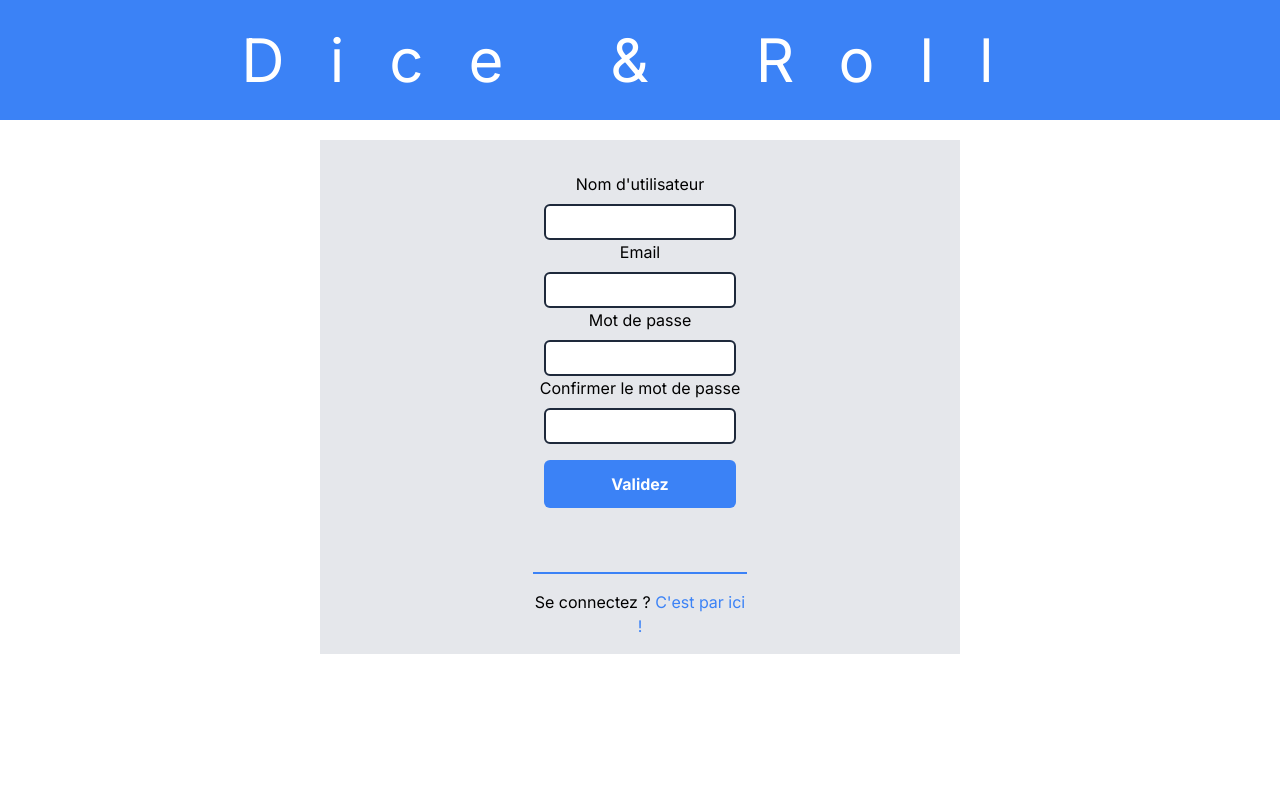
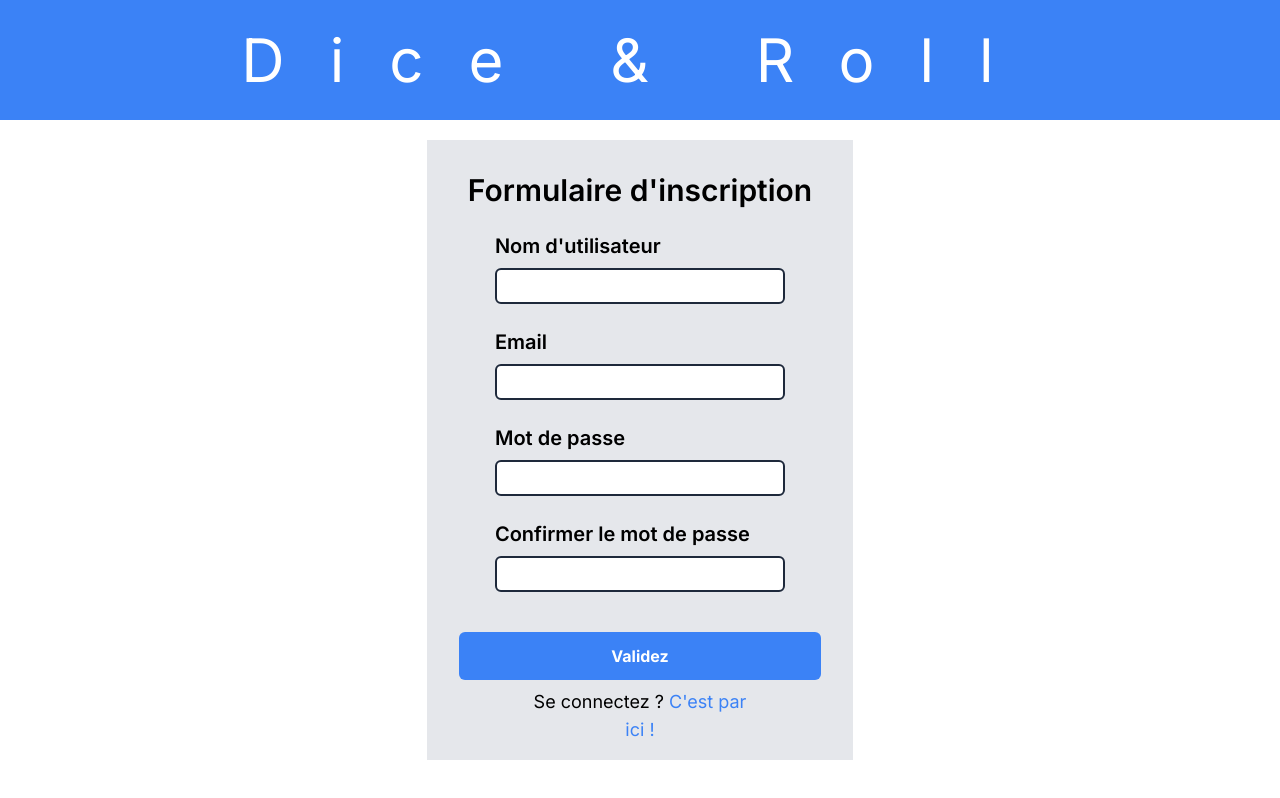
Before and after one commit to DuclosAlex/Dice_And_Roll-Front, a Next.js app: page / in a window 1280 px wide. Built offline with nearby package versions, Linux system fonts and the light colour scheme.

Commit message:
handle error in registerForm, add succes notfication, errorMessage, review css

```diff
--- a/components/ConnectComponent/ConnectComponent.tsx
+++ b/components/ConnectComponent/ConnectComponent.tsx
@@ -3,21 +3,25 @@
 import LoginForm from "../LoginForm/LoginForm";
 import RegisterForm from "../RegisterForm/RegisterForm";
 import { useState } from "react";
+import { motion as FramerMotion } from 'framer-motion';
 
 const ConnectComponents: React.FC = () => {
 
     const [ isRegister, setIsRegister ] = useState(true);
 
+    const handleRegisterSucces = () => {
+        setIsRegister(false);
+    };
+
     return (
-        <div className="bg-gray-200 w-1/2 m-auto mt-5 text-center">
-            { isRegister ? <RegisterForm /> : <LoginForm />}
+        <div className="bg-gray-200 w-1/3 m-auto mt-5">
+            { isRegister ? <RegisterForm onSucces={handleRegisterSucces}/> : <LoginForm />}
 
-            <div className="border-t-2 border-blue-500 pt-4 w-1/3 m-auto pb-4">
+            <div className="w-1/2 m-auto pb-4 text-center text-lg">
                 {isRegister ?
                     <p>Se connectez ?  <span onClick={() => setIsRegister(!isRegister)} className="text-blue-500 cursor-pointer">C'est par ici !</span></p> :
                     <p>Pas encore inscrit ? <span onClick={() => setIsRegister(!isRegister)} className="text-blue-500 cursor-pointer">C'est par ici !</span></p>}
             </div>
-
         </div>
     )
 }
--- a/components/RegisterForm/RegisterForm.tsx
+++ b/components/RegisterForm/RegisterForm.tsx
@@ -1,8 +1,17 @@
 import instance from "@/config/axios/axios";
 import { Formik, Field, Form, ErrorMessage } from "formik";
 import * as Yup from "yup";
+import { useState } from "react";
+import { motion } from "framer-motion";
 
-const RegisterForm: React.FC = () => {
+interface RegisterFormProps {
+    onSucces: () => void
+}
+
+const RegisterForm: React.FC<RegisterFormProps> = ({ onSucces}) => {
+
+    const [backEndSendError, setBackEndSendError ] = useState('');
+    const [ notificationVisible, setNotificationVisible ] = useState(false);
 
     const initialValues = {
         email: '',
@@ -32,11 +41,18 @@ const RegisterForm: React.FC = () => {
     const onSubmit = async  (values: any) => {
 
         try {
-            console.log("values", values)
             const response = await instance.post('/user/create', values);
-            console.log(response.data)
+            setNotificationVisible(true);
+            setTimeout(() => {
+                setNotificationVisible(false);
+                onSucces();
+            }, 3000)
         } catch(error: any) {
-            console.log(error.message)
+            if(error.response) {
+                setBackEndSendError(error.response.data.error);
+            } else {
+                console.log("erreur côté client", error.message)
+            }
         }
     };
 
@@ -49,60 +65,87 @@ const RegisterForm: React.FC = () => {
         >
             {({errors, touched}) => {
                 return (
-            <Form className="flex flex-col text-center p-8">
-                <label htmlFor="pseudo" className="mb-2">Nom d'utilisateur</label>
+            <Form className="flex flex-col p-8 pb-2 w-full relative">
+
+                <motion.div
+                    className="text-center mb-6 bg-blue-600 text-white p-4 rounded-lg absolute top-[10px] right-[-250px]"
+                    initial={{ opacity: 0, y: -10}}
+                    animate={{ opacity: notificationVisible ? 1 : 0, y: 0}}
+                    exit={{ opacity: 0, y: -10}}
+                    transition={{ duration: 0.3}}
+                    >
+                        <p>Inscription réussie</p>
+                    </motion.div>
+
+                <h2 className="text-center text-black text-3xl font-semibold mb-6">Formulaire d'inscription</h2>
+
+                {backEndSendError ?
+                    <div className="text-center mb-6">
+                        <p className="text-red-600 text-lg">{backEndSendError}</p>
+                    </div>
+                : null}
+                <div className="w-4/5 flex flex-col m-auto mb-6">
+                    <label htmlFor="pseudo" className="mb-2 text-xl font-semibold">Nom d'utilisateur</label>
                     <Field
                         type="text"
                         name="pseudo"
-                    className="border-2 border-slate-800 p-1 rounded-md w-1/3 m-auto"
+                        className={`${ errors.pseudo ? "border-red-500 border-2" : "border-slate-800 border-2"} p-1 rounded-md m-auto w-full`}
                         />
                     {touched.pseudo && errors.pseudo ?
                     <ErrorMessage
                     name="pseudo"
                     component="div"
-                    className="text-red-500"
+                    className="text-red-500 mt-2 font-semibold"
                     /> : null }
+                </div>
 
-                <label htmlFor="email" className="mb-2">Email</label>
+                <div className="w-4/5 flex flex-col m-auto mb-6">
+                    <label htmlFor="email" className="mb-2 text-xl font-semibold">Email</label>
                     <Field
                         type="text"
                         name="email"
-                    className="border-2 border-slate-800 p-1 rounded-md w-1/3 m-auto"
+                        className={`${ errors.pseudo ? "border-red-500 border-2" : "border-slate-800 border-2"} p-1 rounded-md m-auto w-full`}
                     />
                     {touched.email && errors.email ?
                     <ErrorMessage
                         name="email"
                         component="div"
-                    className="text-red-500"
+                        className="text-red-500 mt-2 font-semibold"
                     /> : null }
+                </div>
 
-                <label htmlFor="password" className="mb-2">Mot de passe</label>
+                <div className="w-4/5 flex flex-col m-auto mb-6">
+                    <label htmlFor="password" className="mb-2 text-xl font-semibold">Mot de passe</label>
                     <Field
                         type="password"
                         name="password"
-                    className="border-2 border-slate-800 p-1 rounded-md w-1/3 m-auto"
+                        className={`${ errors.pseudo ? "border-red-500 border-2" : "border-slate-800 border-2"} p-1 rounded-md m-auto w-full`}
                         />
                     {touched.password && errors.password ?
                     <ErrorMessage
                     name="password"
                     component="div"
-                    className="text-red-500"
+                    className="text-red-500 mt-2 font-semibold"
                     /> : null }
+                </div>
 
-                <label htmlFor="confirmPassword" className="mb-2">Confirmer le mot de passe</label>
+
+                <div className="w-4/5 flex flex-col m-auto mb-6">
+                    <label htmlFor="confirmPassword" className="mb-2 text-xl font-semibold">Confirmer le mot de passe</label>
                     <Field
                         type="password"
                         name="confirmPassword"
-                    className="border-2 border-slate-800 p-1 rounded-md w-1/3 m-auto"
+                        className={`${ errors.pseudo ? "border-red-500 border-2" : "border-slate-800 border-2"} p-1 rounded-md m-auto w-full`}
                         />
                     {touched.confirmPassword && errors.confirmPassword ?
                     <ErrorMessage
                     name="confirmPassword"
                     component="div"
-                    className="text-red-500"
+                    className="text-red-500 mt-2 font-semibold"
                     /> : null }
+                </div>
 
-                <button type="submit" className="bg-blue-500 p-3 font-bold text-white rounded-md w-1/3 m-auto mt-4 mb-8">Validez</button>
+                <button type="submit" className="bg-blue-500 p-3 font-bold text-white rounded-md w-full m-auto mt-4">Validez</button>
             </Form>
             );
         }}
--- a/package.json
+++ b/package.json
@@ -17,6 +17,7 @@
     "eslint": "8.47.0",
     "eslint-config-next": "13.4.16",
     "formik": "^2.4.3",
+    "framer-motion": "^10.16.1",
     "next": "13.4.16",
     "postcss": "8.4.28",
     "react": "18.2.0",
```
Also changed, not shown: 1 other file (tests, documents, lock files or other folders). Lines whose indentation alone changed are shown as unchanged.
